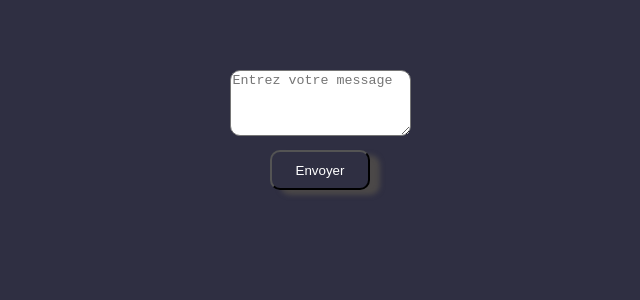
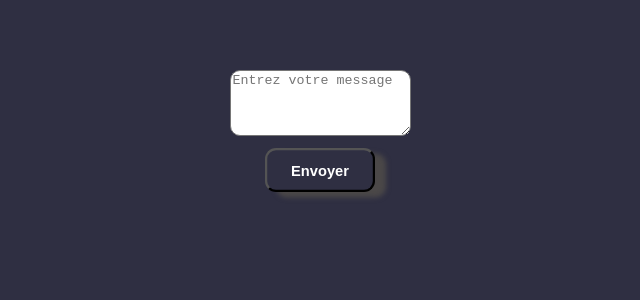
Before and after one commit to alexissengangabo07/nodejs-chat-app, a React (Create React App) app in the folder client/: page / in a window 1280 px wide. In both pictures the pointer is over the button "Envoyer". Shown: the top 300 px of the page, without its empty margins (320-960 px from the left). Built offline with nearby package versions, Linux system fonts and the light colour scheme.

Commit message:
Style ButtonEnvoyer

```diff
--- a/client/src/index.css
+++ b/client/src/index.css
@@ -22,6 +22,7 @@ code {
   background-color: rgb(47, 47, 66);
   margin-top: 10px;
   color: wheat;
+  font-weight: bold;
   height: 40px;
   width: 100px;
   cursor: pointer;
@@ -30,6 +31,7 @@ code {
 }
 .Envoyer:hover{
   color: white;
+  transform: scale(1.1);
 }
 .container{
   margin-top: 50px;
```
